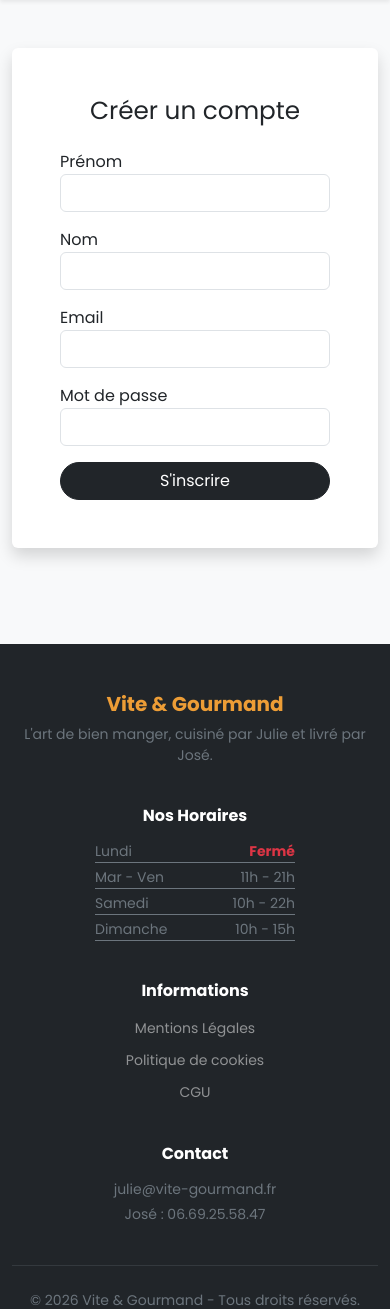
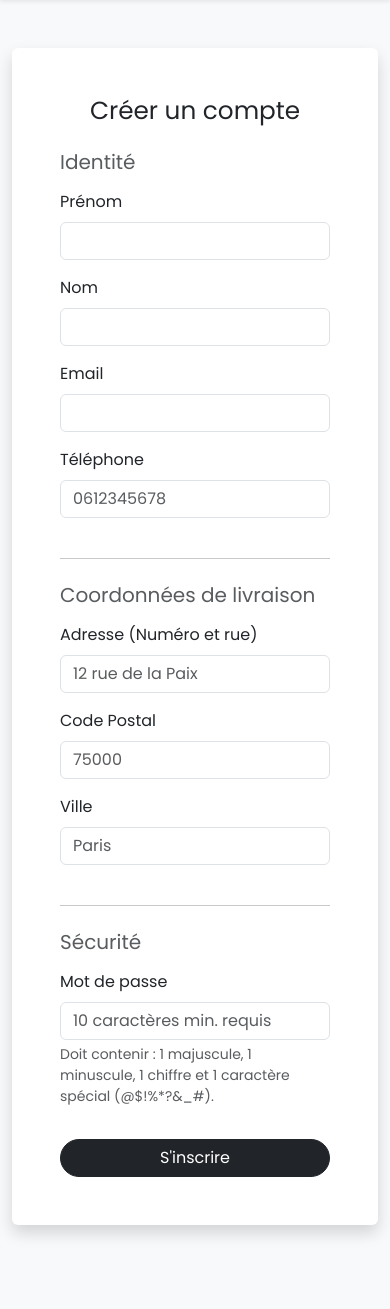
Before and after one commit to SiciliaScaleTech/vite-gourmand, a PHP site: page /inscription.php in a window 390 px wide. Shown: the part 96-1405 px from the top of the page. Run offline with PHP 8.4, Linux system fonts and the light colour scheme.

Commit message:
feature: ajout du téléphone, validation stricte du MDP et MAJ dynamique du profil utilisateurs

```diff
--- a/frontend/inscription.php
+++ b/frontend/inscription.php
@@ -5,17 +5,32 @@ require_once '../backend/config.php';
 $message = "";
 
 if ($_SERVER['REQUEST_METHOD'] === 'POST') {
-    $nom = $_POST['nom'];
-    $prenom = $_POST['prenom'];
-    $email = $_POST['email'];
-    $password = password_hash($_POST['password'], PASSWORD_DEFAULT); // Sécurité max
+    $nom = trim($_POST['nom']);
+    $prenom = trim($_POST['prenom']);
+    $email = trim($_POST['email']);
+    $telephone = trim($_POST['telephone']);
+    $adresse = trim($_POST['adresse']);
+    $code_postal = trim($_POST['code_postal']);
+    $ville = trim($_POST['ville']);
+    $password_brut = $_POST['password'];
+
+    // 🛡️ REGEX SÉCURITÉ MOT DE PASSE (10 car. min, 1 maj, 1 min, 1 chiffre, 1 car. spécial)
+    $regex_password = '/^(?=.*[a-z])(?=.*[A-Z])(?=.*\d)(?=.*[@$!%*?&_#])[A-Za-z\d@$!%*?&_#]{10,}$/';
+
+    if (!preg_match($regex_password, $password_brut)) {
+        $message = "<div class='alert alert-danger'>Le mot de passe doit contenir au moins 10 caractères, une majuscule, une minuscule, un chiffre et un caractère spécial (@$!%*?&_#).</div>";
+    } else {
+        $password_hashed = password_hash($password_brut, PASSWORD_DEFAULT);
 
         try {
-        $stmt = $pdo->prepare("INSERT INTO utilisateurs (nom, prenom, email, mot_de_passe) VALUES (?, ?, ?, ?)");
-        $stmt->execute([$nom, $prenom, $email, $password]);
-        $message = "<div class='alert alert-success'>Compte créé ! <a href='connexion.php'>Connectez-vous ici</a></div>";
+            // Requête SQL complète avec TOUTES les informations d'adresse
+            $stmt = $pdo->prepare("INSERT INTO utilisateurs (nom, prenom, email, telephone, adresse, code_postal, ville, mot_de_passe, role) VALUES (?, ?, ?, ?, ?, ?, ?, ?, 'utilisateur')");
+            $stmt->execute([$nom, $prenom, $email, $telephone, $adresse, $code_postal, $ville, $password_hashed]);
+
+            $message = "<div class='alert alert-success'>Compte créé avec succès ! <a href='connexion.php' class='fw-bold text-success'>Connectez-vous ici</a></div>";
         } catch (PDOException $e) {
-        $message = "<div class='alert alert-danger'>Erreur : L'email existe peut-être déjà.</div>";
+            $message = "<div class='alert alert-danger'>Erreur : L'email existe déjà.</div>";
+        }
     }
 }
 ?>
@@ -28,23 +43,59 @@ if ($_SERVER['REQUEST_METHOD'] === 'POST') {
                     <h2 class="text-center mb-4">Créer un compte</h2>
                     <?= $message ?>
                     <form method="POST">
-                        <div class="mb-3">
-                            <label>Prénom</label>
+
+                        <h5 class="text-muted mb-3">Identité</h5>
+                        <div class="row">
+                            <div class="col-md-6 mb-3">
+                                <label class="form-label">Prénom</label>
                                 <input type="text" name="prenom" class="form-control" required>
                             </div>
-                        <div class="mb-3">
-                            <label>Nom</label>
+                            <div class="col-md-6 mb-3">
+                                <label class="form-label">Nom</label>
                                 <input type="text" name="nom" class="form-control" required>
                             </div>
-                        <div class="mb-3">
-                            <label>Email</label>
+                        </div>
+
+                        <div class="row">
+                            <div class="col-md-6 mb-3">
+                                <label class="form-label">Email</label>
                                 <input type="email" name="email" class="form-control" required>
                             </div>
+                            <div class="col-md-6 mb-3">
+                                <label class="form-label">Téléphone</label>
+                                <input type="tel" name="telephone" class="form-control" placeholder="0612345678" required>
+                            </div>
+                        </div>
+
+                        <hr class="my-4">
+                        <h5 class="text-muted mb-3">Coordonnées de livraison</h5>
+
                         <div class="mb-3">
-                            <label>Mot de passe</label>
-                            <input type="password" name="password" class="form-control" required>
+                            <label class="form-label">Adresse (Numéro et rue)</label>
+                            <input type="text" name="adresse" class="form-control" placeholder="12 rue de la Paix" required>
                         </div>
-                        <button type="submit" class="btn btn-dark w-100 rounded-pill">S'inscrire</button>
+
+                        <div class="row">
+                            <div class="col-md-4 mb-3">
+                                <label class="form-label">Code Postal</label>
+                                <input type="text" name="code_postal" class="form-control" placeholder="75000" required>
+                            </div>
+                            <div class="col-md-8 mb-3">
+                                <label class="form-label">Ville</label>
+                                <input type="text" name="ville" class="form-control" placeholder="Paris" required>
+                            </div>
+                        </div>
+
+                        <hr class="my-4">
+                        <h5 class="text-muted mb-3">Sécurité</h5>
+
+                        <div class="mb-3">
+                            <label class="form-label">Mot de passe</label>
+                            <input type="password" name="password" class="form-control" placeholder="10 caractères min. requis" required>
+                            <small class="text-muted d-block mt-1">Doit contenir : 1 majuscule, 1 minuscule, 1 chiffre et 1 caractère spécial (@$!%*?&_#).</small>
+                        </div>
+
+                        <button type="submit" class="btn btn-dark w-100 rounded-pill mt-3">S'inscrire</button>
                     </form>
                 </div>
             </div>
```
Also changed, not shown: frontend/mon-profil.php (added, +119 -0 lines). Lines whose indentation alone changed are shown as unchanged.
